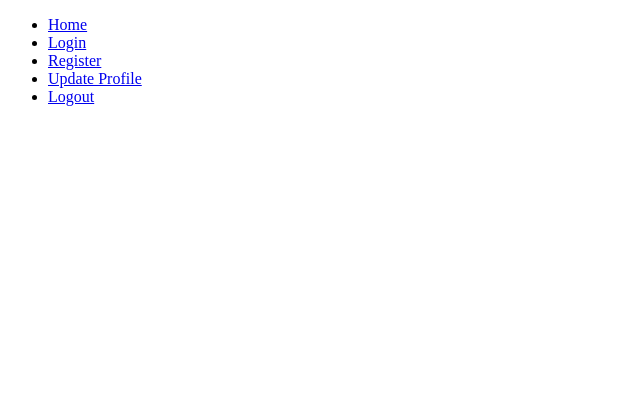
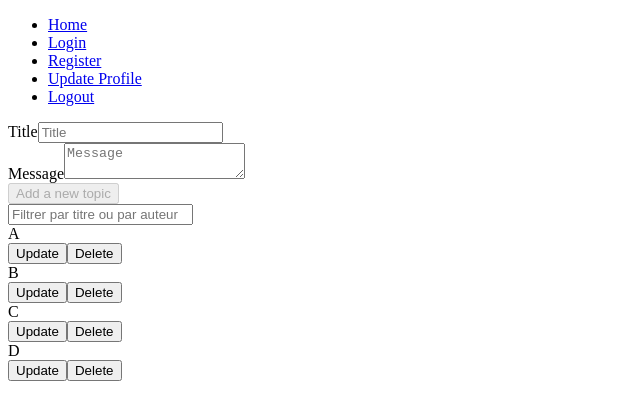
Before and after one commit to pchatard/mini-forum-angular, an Angular app: page / in a window 1280 px wide. Shown: the top 420 px of the page, without its empty margins (0-640 px from the left). Built offline with nearby package versions, Linux system fonts and the light colour scheme.

Commit message:
Create home page structure

```diff
--- a/src/app/app.component.html
+++ b/src/app/app.component.html
@@ -1,4 +1,6 @@
 <header>
   <app-navbar></app-navbar>
 </header>
-<main></main>
+<main>
+  <app-home></app-home>
+</main>
--- a/src/app/components/pages/home/home.component.html
+++ b/src/app/components/pages/home/home.component.html
@@ -1 +1,2 @@
-<p>home works!</p>
+<app-topic-form></app-topic-form>
+<app-topic-list></app-topic-list>
--- /dev/null
+++ b/src/app/components/pages/home/topic-form/topic-form.component.html
@@ -0,0 +1,11 @@
+<form [formGroup]="topicForm" (ngSubmit)="onSubmit()">
+    <div>
+        <label for="topic-title">Title</label>
+        <input type="text" id="topic-title" formControlName="title" placeholder="Title">
+    </div>
+    <div>
+        <label for="topic-msg">Message</label>
+        <textarea id="topic-msg" formControlName="message" placeholder="Message"></textarea>
+    </div>
+    <button [disabled]="topicForm.invalid">Add a new topic</button>
+</form>
--- /dev/null
+++ b/src/app/components/pages/home/topic-form/topic-form.component.ts
@@ -0,0 +1,25 @@
+import { Component, OnInit } from '@angular/core';
+import { FormBuilder, FormGroup, Validators } from '@angular/forms';
+
+@Component({
+  selector: 'app-topic-form',
+  templateUrl: './topic-form.component.html',
+  styleUrls: ['./topic-form.component.css']
+})
+export class TopicFormComponent implements OnInit {
+  topicForm!: FormGroup;
+
+  constructor(private formBuilder: FormBuilder) { }
+
+  ngOnInit(): void {
+    this.topicForm = this.formBuilder.group({
+      title: ['', [Validators.required] /* Validators go here */],
+      message: ['']
+    });
+  }
+
+  onSubmit(): void {
+    console.log(this.topicForm.value);
+  }
+
+}
--- /dev/null
+++ b/src/app/components/pages/home/topic-list/topic-list-item/topic-list-item.component.html
@@ -0,0 +1,11 @@
+<div>
+    <span *ngIf="!showUpdateElements">{{topic.title}}</span>
+    <form *ngIf="showUpdateElements" [formGroup]="updateTopicForm" (ngSubmit)="saveChanges()">
+        <input type="text" placeholder="Title" formControlName="title" />
+    </form>
+    <div>
+        <button *ngIf="!showUpdateElements" (click)="updateTopic()">Update</button>
+        <button *ngIf="showUpdateElements" (click)="saveChanges()">Save changes</button>
+        <button *ngIf="!showUpdateElements" (click)="deleteTopic()">Delete</button>
+    </div>
+</div>
--- /dev/null
+++ b/src/app/components/pages/home/topic-list/topic-list-item/topic-list-item.component.ts
@@ -0,0 +1,44 @@
+import { Component, Input, OnInit } from '@angular/core';
+import { FormBuilder, FormGroup, Validators } from '@angular/forms';
+
+@Component({
+  selector: 'app-topic-list-item',
+  templateUrl: './topic-list-item.component.html',
+  styleUrls: ['./topic-list-item.component.css']
+})
+export class TopicListItemComponent implements OnInit {
+
+  @Input() topic!: any;
+  showUpdateElements: boolean;
+  updateTopicForm!: FormGroup;
+
+  constructor(private formBuilder: FormBuilder) {
+    this.showUpdateElements = false;
+  }
+
+  ngOnInit() {
+    this.updateTopicForm = this.formBuilder.group({
+      title: [this.topic.title, [Validators.required]]
+    });
+  }
+
+  onSubmit(): void {
+    console.log(this.updateTopicForm.value);
+    this.showUpdateElements = false;
+  }
+
+  updateTopic(): void {
+    this.showUpdateElements = true;
+    console.log('Update topic');
+  }
+
+  saveChanges(): void {
+    this.onSubmit();
+    console.log('Save changes');
+  }
+
+  deleteTopic(): void {
+    console.log('Delete topic');
+  }
+
+}
--- /dev/null
+++ b/src/app/components/pages/home/topic-list/topic-list.component.html
@@ -0,0 +1,7 @@
+<div>
+    <input type="text" placeholder="Filtrer par titre ou par auteur" />
+
+    <div>
+        <app-topic-list-item *ngFor="let topic of topics" [topic]="topic"></app-topic-list-item>
+    </div>
+</div>
--- /dev/null
+++ b/src/app/components/pages/home/topic-list/topic-list.component.ts
@@ -0,0 +1,18 @@
+import { Component, OnInit } from '@angular/core';
+
+@Component({
+  selector: 'app-topic-list',
+  templateUrl: './topic-list.component.html',
+  styleUrls: ['./topic-list.component.css']
+})
+export class TopicListComponent implements OnInit {
+
+  topics: any[] = [{ title: 'A' }, { title: 'B' }, { title: 'C' }, { title: 'D' }];
+
+  constructor() { }
+
+  ngOnInit(): void {
+    // Get topics from api
+  }
+
+}
```
Also changed, not shown: src/app/app.module.ts (+10 -2 lines), src/app/components/pages/home/topic-form/topic-form.component.css (added), src/app/components/pages/home/topic-list/topic-list-item/topic-list-item.component.css (added), src/app/components/pages/home/topic-list/topic-list.component.css (added).
